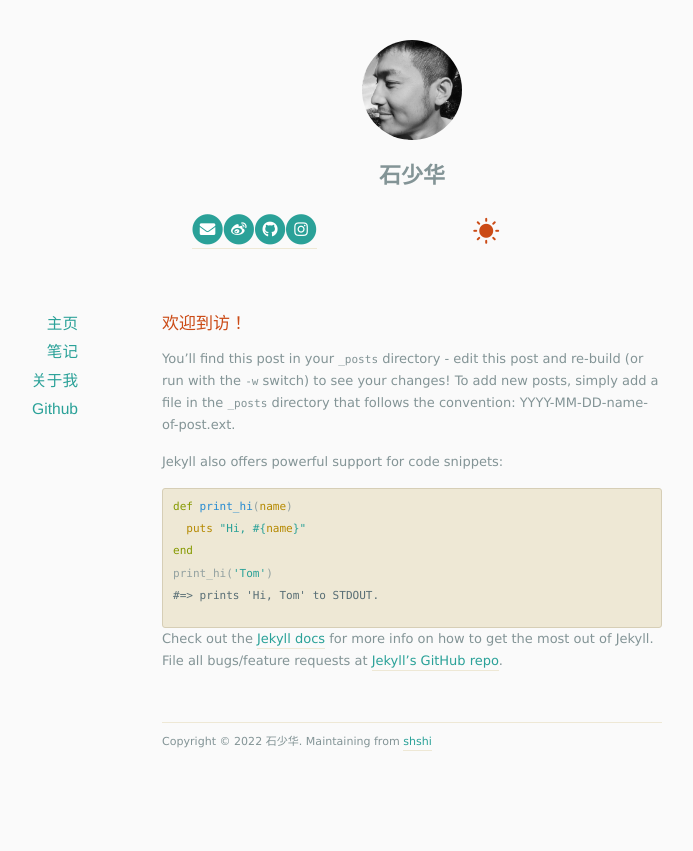
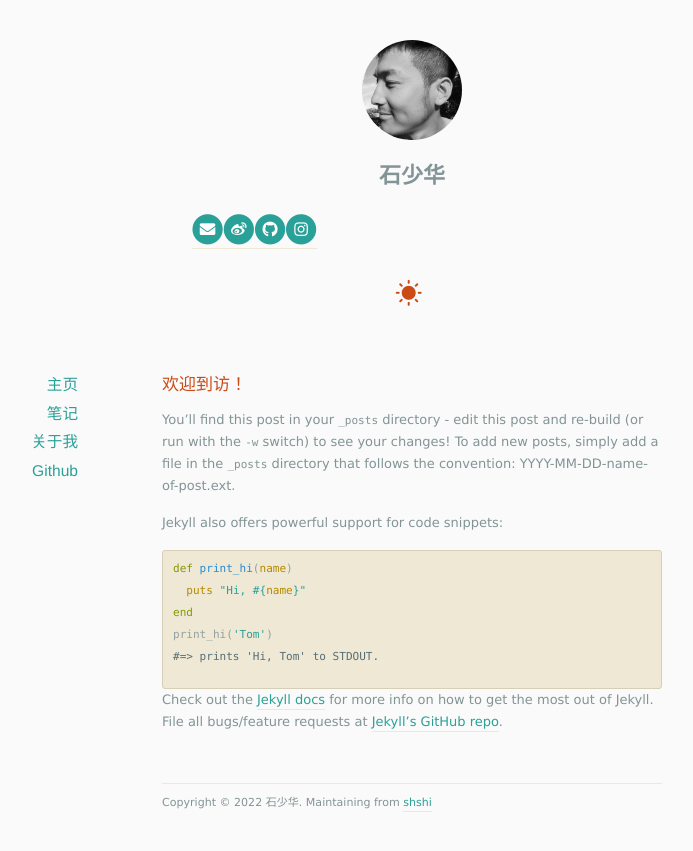
Before and after one commit to shshi/shishaohua.github.io, a Jekyll site: the page built from docs/index.html, in a window 1280 px wide. Shown: the top 851 px of the page, without its empty margins (228-921 px from the left). Built offline with Jekyll 4.4.1, drawn with Linux system fonts in a browser that asks for light colours; nearby versions of some CDN libraries; the list of posts is cut into pages by our own code.

Commit message:
Update style.css

```diff
--- a/docs/assets/css/style.css
+++ b/docs/assets/css/style.css
@@ -42,6 +42,11 @@ body {
 	font-size: 22px;
 	margin: 10px 0 10px 0;
 	font-weight: bold;
+}
+
+.social-layer {
+  display: inline-block;
+  width: 100%;
 }
 
 .social-icons{
```
